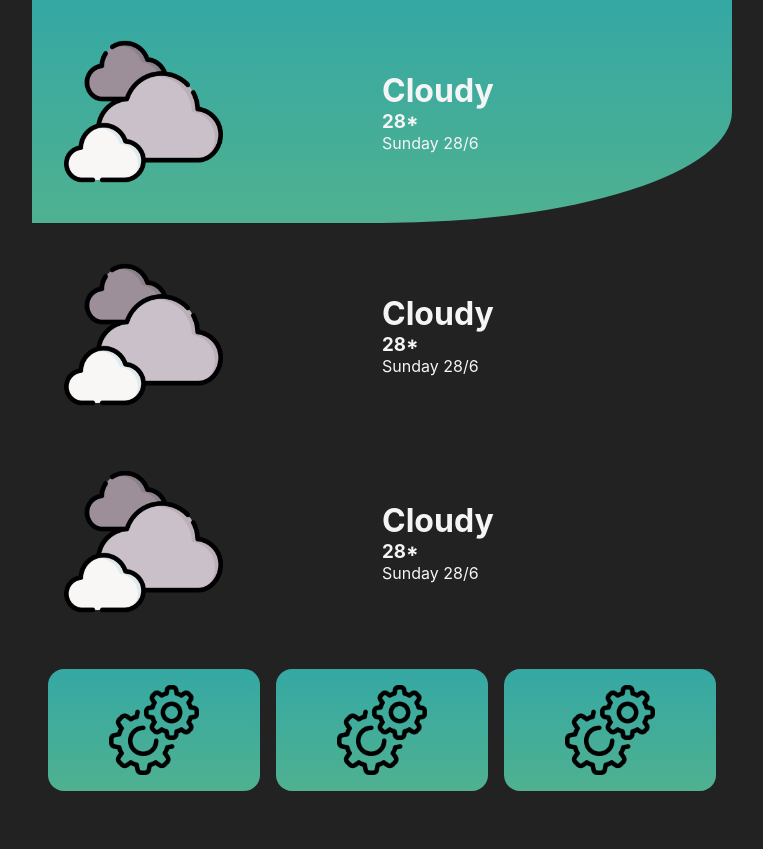
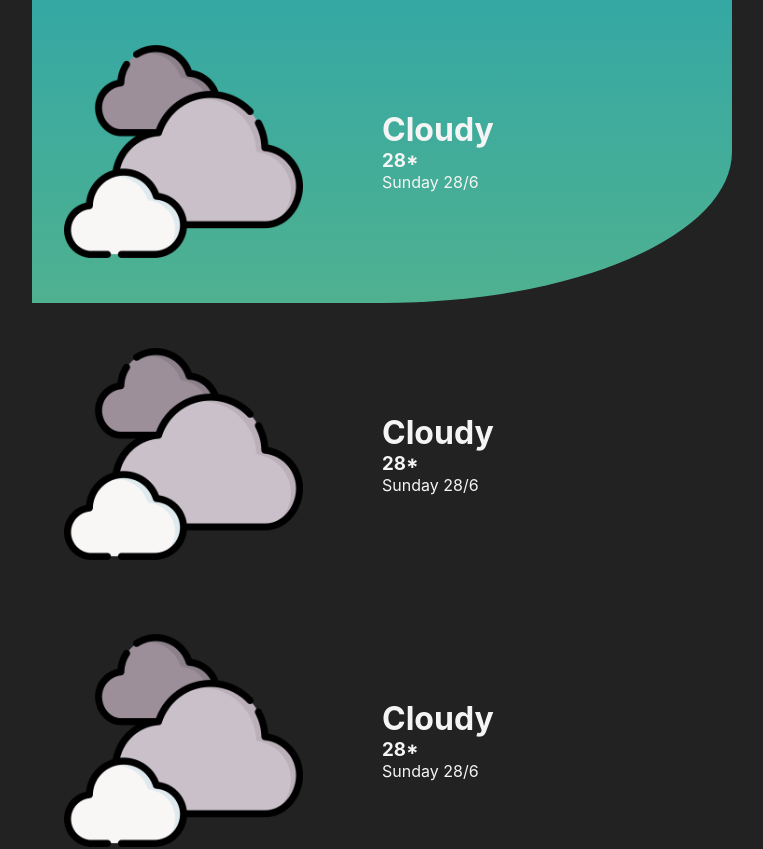
Before and after one commit to ahme-dev/hawr, a React (Vite) app: page / in a window 1280 px wide. Shown: the top 849 px of the page, without its empty margins (258-1021 px from the left). Before the commit the page ends 807 px from the top, so only its background shows below. Built offline with nearby package versions, Linux system fonts and the light colour scheme.

Commit message:
Fix img tag style mixup

```diff
--- a/package.json
+++ b/package.json
@@ -3,7 +3,7 @@
   "private": true,
   "version": "0.0.0",
   "scripts": {
-    "dev": "vite",
+    "dev": "vite --host",
     "build": "vite build",
     "preview": "vite preview"
   },
--- a/src/components/Button.css
+++ b/src/components/Button.css
@@ -10,6 +10,6 @@
   justify-content: center;
 }
 
-img {
+.Button img {
   width: 50%;
 }
--- a/src/components/Day.css
+++ b/src/components/Day.css
@@ -8,6 +8,6 @@
   justify-content: center;
 }
 
-img {
+.Day-img {
   width: 75%;
 }
```
